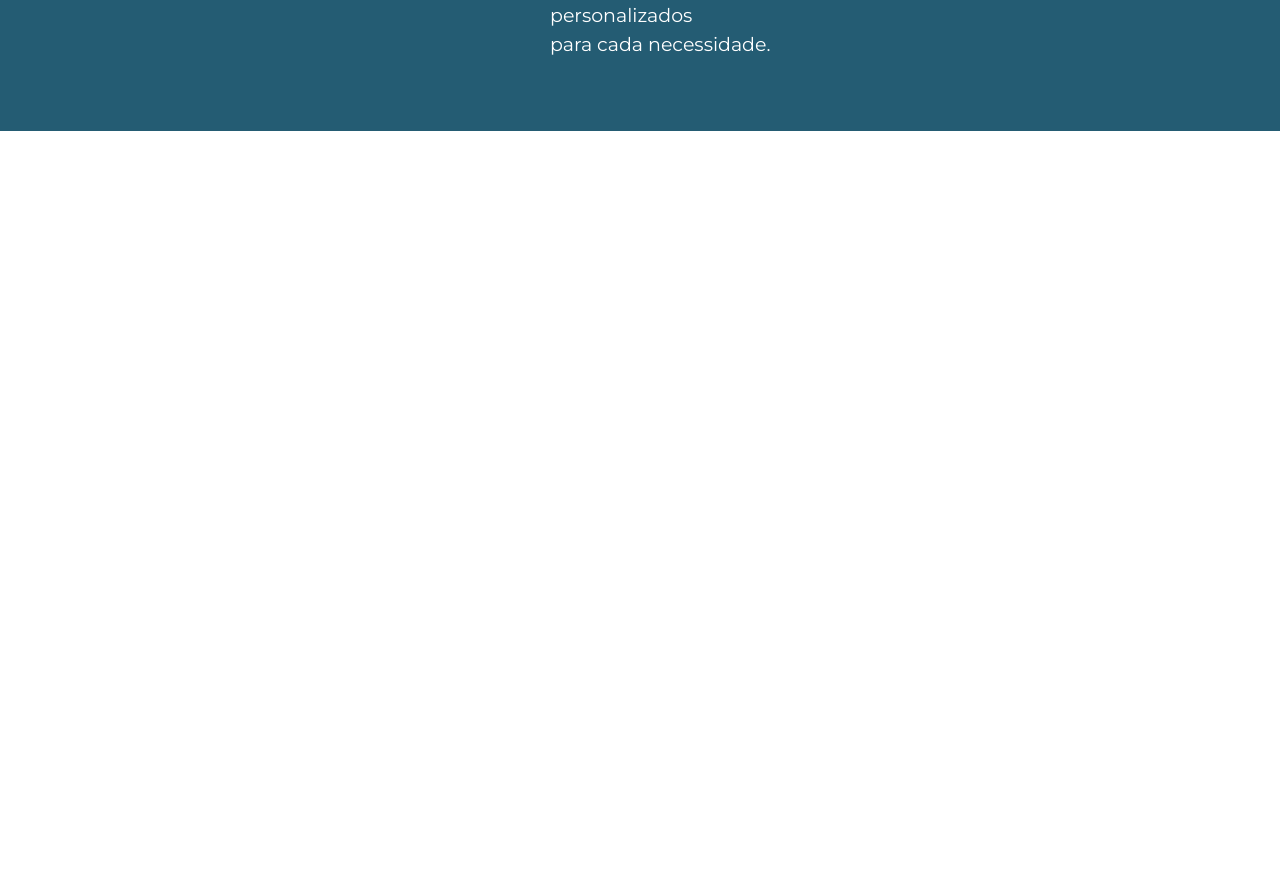
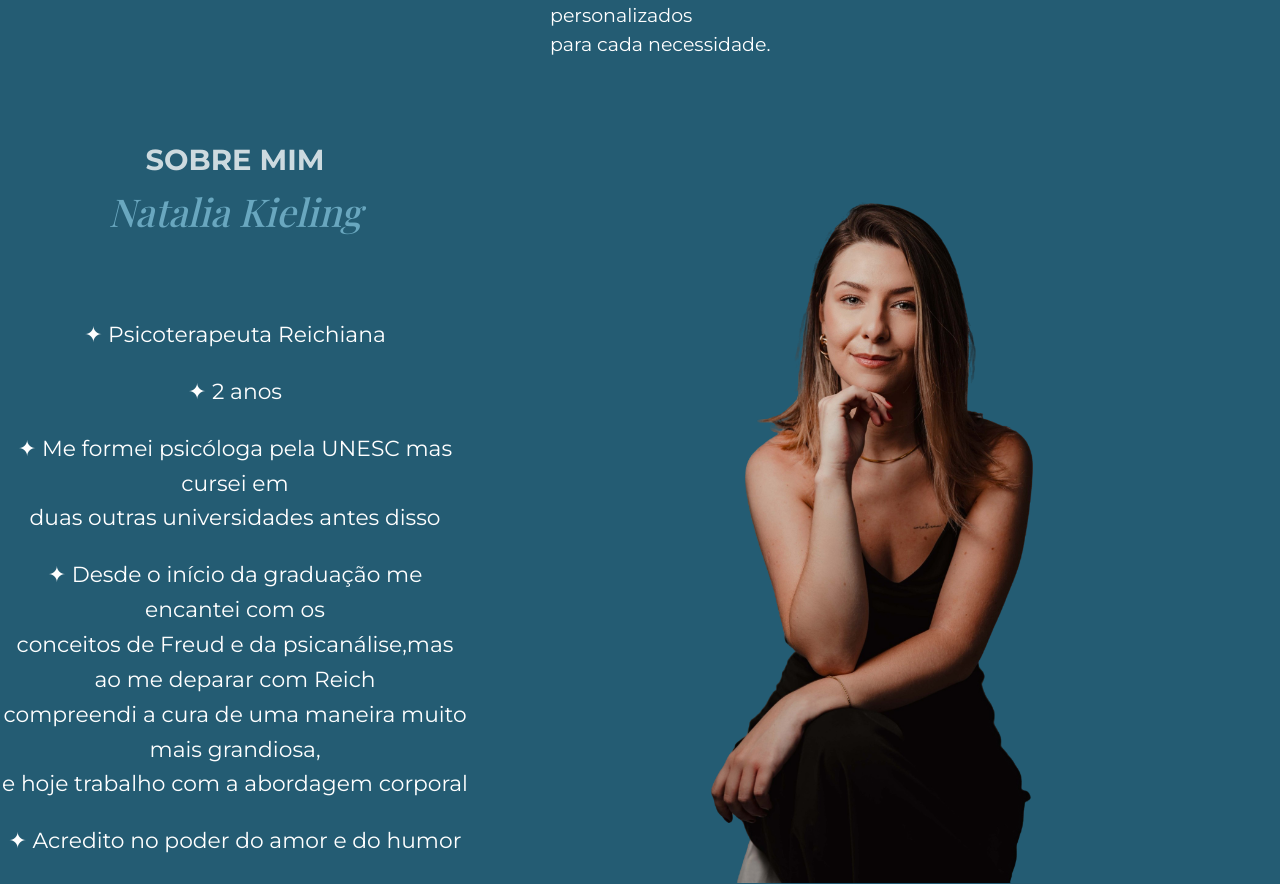
Before and after one commit to steehhh/psico2, a React (Create React App) app: page / in a window 1280 px wide. Shown: the part 1085-1969 px from the top of the page. Before the commit the page ends 1216 px from the top, so only its background shows below. Built offline with nearby package versions, Linux system fonts and the light colour scheme.

Commit message:
novasection

```diff
--- a/src/App.js
+++ b/src/App.js
@@ -1,6 +1,7 @@
 import Header from './componentes/Header/Header';
 import Hero from './componentes/Hero/Hero'
 import QuemSou from './componentes/QuemSou/QuemSou'
+import QuemSou2 from './componentes/QuemSou2/QuemSou2'
 
 function App() {
   return (
@@ -8,6 +9,7 @@ function App() {
       <Header />
       <Hero />
       <QuemSou />
+      <QuemSou2  />
     </div>
   );
 }
--- a/src/componentes/QuemSou/QuemSou.css
+++ b/src/componentes/QuemSou/QuemSou.css
@@ -36,3 +36,9 @@
     line-height: 1.5em;
     text-align: justify;
 }
+
+@media screen and (max-width: 520px) {
+    .Sobre p {
+        font-size: 14px;
+    }
+}
--- /dev/null
+++ b/src/componentes/QuemSou2/QuemSou2.css
@@ -0,0 +1,79 @@
+@import url('https://fonts.googleapis.com/css2?family=Playfair+Display:wght@400;500;700&display=swap');
+
+
+.quem-sou {
+    display: flex;
+    align-items: flex-start;
+    justify-content: center;
+    gap: 40px;
+    padding: 1px;
+    flex-wrap: wrap;
+    min-height: 78vh;
+    background-color: #245c73;
+}
+
+.quem-sou__texto {
+    flex: 1 1 400px;
+    font-family: 'Montserrat', sans-serif;
+    font-weight: normal;
+    text-align: center;
+}
+
+.quem-sou__titulo {
+    font-size: clamp(24px, 4vw, 29px);
+    font-weight: bolder;
+    color: #ffffffc5;
+    font-family: 'Montserrat', sans-serif;
+    margin-bottom: -30px;
+    margin-top: 10px;
+}
+
+.quem-sou__nome {
+    font-size: clamp(20px, 3vw, 47px);
+    font-weight: 500;
+    margin-bottom: 80px;
+    font-family: 'Playfair Display', serif;
+    font-style: italic;
+    color: #69a7bf;
+}
+
+.quem-sou__texto p {
+    margin-bottom: 16px;
+    font-size: clamp(14px, 2vw, 21.8px);
+    line-height: 1.6;
+    color: #fff;
+    font-weight: normal;
+}
+
+.quem-sou__imagem {
+    flex: 0 1 770px;
+    display: flex;
+    justify-content: center;
+    align-items: center;
+}
+
+.quem-sou__imagem img {
+    max-width: 65%;
+    border-radius: 12px;
+    object-fit: cover;
+}
+
+@media screen and (max-width: 520px) {
+
+    .quem-sou__imagem {
+        flex: 0 1 770px;
+        display: flex;
+        justify-content: center;
+        align-items: flex-start;
+        overflow: hidden;
+        height: 350px;
+    }
+
+    .quem-sou__imagem img {
+        width: 100%;
+        height: auto;
+        object-fit: cover;
+        object-position: top;
+        border-radius: 12px;
+    }
+}
--- /dev/null
+++ b/src/componentes/QuemSou2/QuemSou2.js
@@ -0,0 +1,36 @@
+import './QuemSou2.css';
+
+function QuemSou2() {
+    return (
+        <section className="quem-sou">
+            <div className="quem-sou__texto">
+                <h2 className="quem-sou__titulo">SOBRE MIM</h2>
+                <h3 className="quem-sou__nome">Natalia Kieling</h3>
+                <p>
+                    ✦ Psicoterapeuta Reichiana
+                </p>
+                <p>
+                    ✦ 2 anos
+                </p>
+                <p>
+                    ✦  Me formei psicóloga pela UNESC mas cursei em<br /> duas  outras
+                    universidades antes disso
+                </p>
+                <p>
+                    ✦ Desde o início da graduação me encantei com os <br />conceitos de Freud e
+                    da psicanálise,mas ao me deparar com Reich <br />compreendi a cura de uma maneira muito mais grandiosa, <br />
+                    e hoje trabalho com a abordagem corporal
+                </p>
+                <p>
+                    ✦ Acredito no poder do amor e do humor
+                </p>
+            </div>
+
+            <div className="quem-sou__imagem">
+                <img src="/psico1.png" alt="Foto de Natalia Kieling" />
+            </div>
+        </section>
+    );
+}
+
+export default QuemSou2;
```
Also changed, not shown: public/psico1.png (added).
